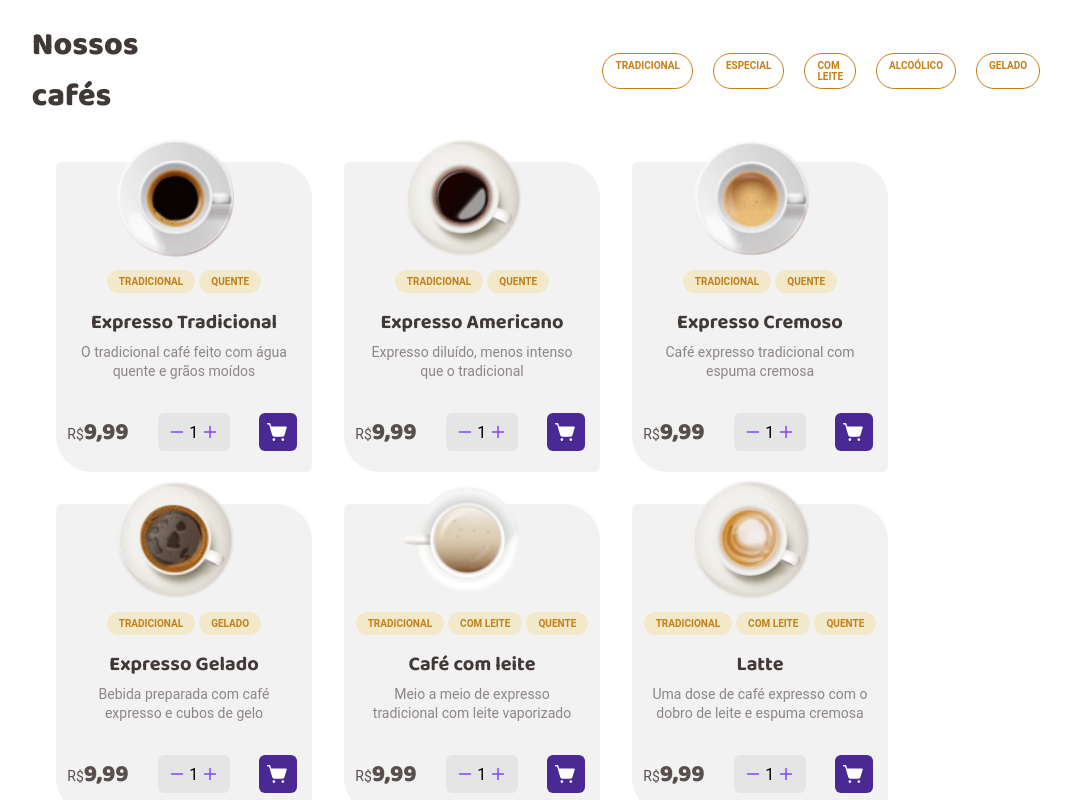
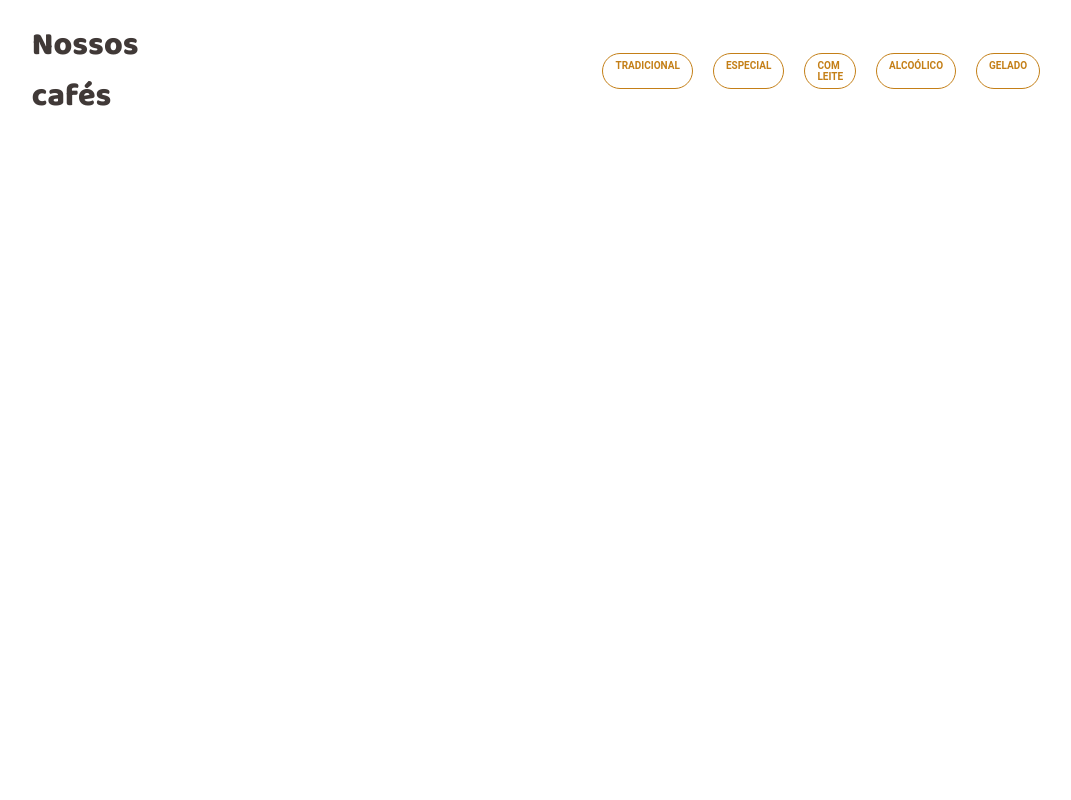
Before and after one commit to marcelovdsm/project-coffe-shop, a React (Vite) app in the folder coffe-shop/: page / in a window 1280 px wide. Shown: the part 900-1700 px from the top of the page, without its empty margins (104-1175 px from the left). After the commit the page ends 1022 px from the top, so only its background shows below. Built offline with nearby package versions, Linux system fonts and the light colour scheme.

Commit message:
last changes

```diff
--- a/coffe-shop/src/Pages/Home/index.tsx
+++ b/coffe-shop/src/Pages/Home/index.tsx
@@ -130,6 +130,14 @@ export const Home = () => {
     },
   ]
 
+  function filterType(type: Array<String>) {
+    return coffeeList
+      .filter((coffee) => coffee.coffeeType === type)
+      .map((coffeeFiltered, index) => (
+        <CoffeeCard key={index} coffee={coffeeFiltered} index={index} />
+      ))
+  }
+
   return (
     <BodyComponent>
       <Intro>
@@ -178,7 +186,7 @@ export const Home = () => {
       <CoffeeListHeader>
         <h2>Nossos cafés</h2>
         <Filter>
-          <span>TRADICIONAL</span>
+          <span onClick={filterType('TRADICIONAL')}>TRADICIONAL</span>
           <span>ESPECIAL</span>
           <span>COM LEITE</span>
           <span>ALCOÓLICO</span>
@@ -186,11 +194,11 @@ export const Home = () => {
         </Filter>
       </CoffeeListHeader>
 
-      <CoffeeList>
+      {/* <CoffeeList>
         {coffeeList.map((coffeeCard, index) => {
           return <CoffeeCard key={index} coffee={coffeeCard} index={index} />
         })}
-      </CoffeeList>
+      </CoffeeList> */}
     </BodyComponent>
   )
 }
```
